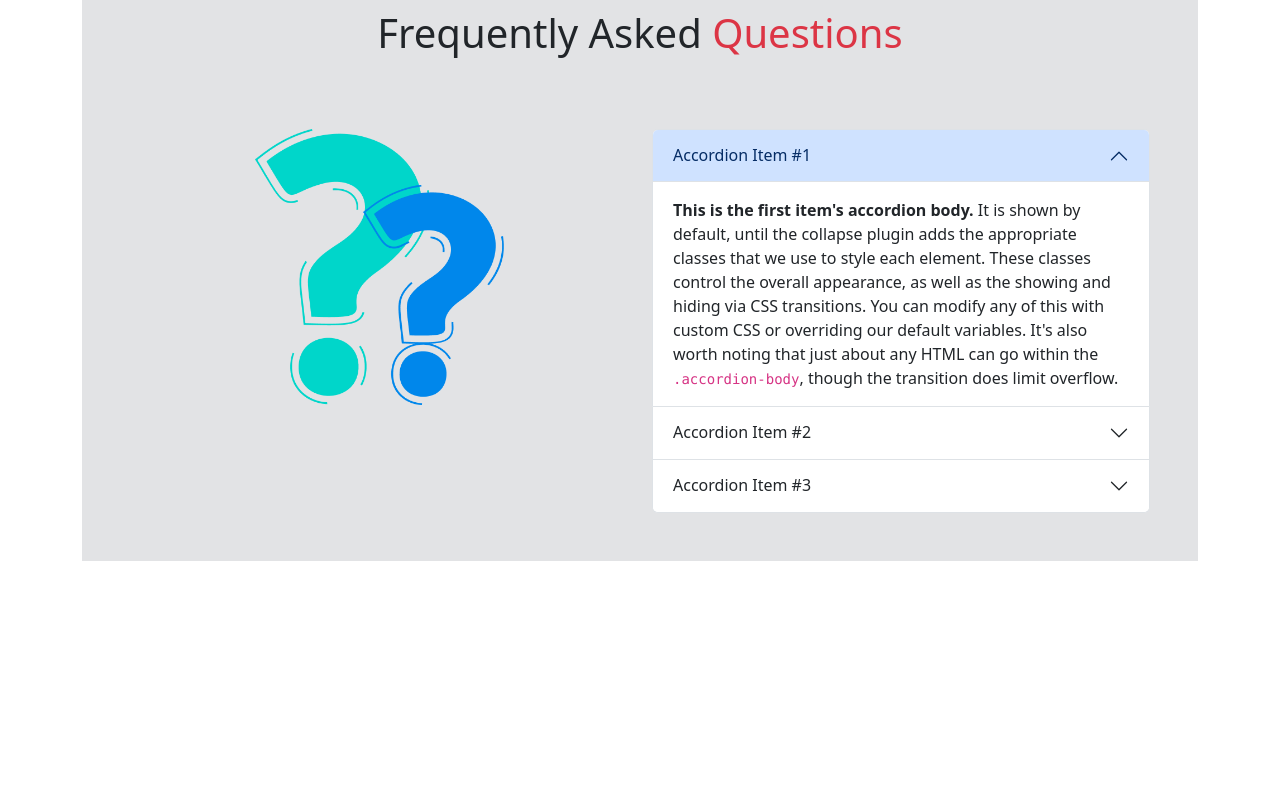
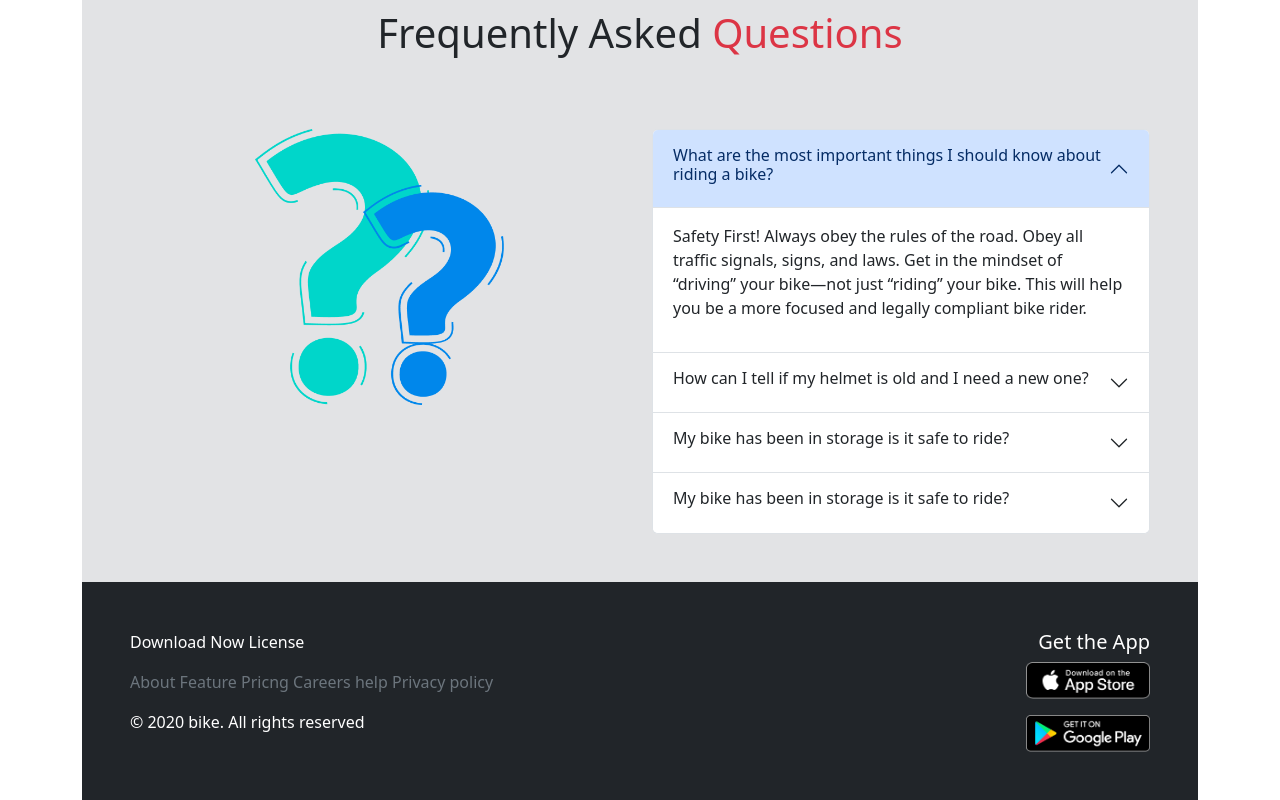
Before and after one commit to Tuhin531/bicker-zone, a plain HTML site: page index.html in a window 1280 px wide. Shown: the part 2577-3377 px from the top of the page. Before the commit the page ends 3138 px from the top, so only its background shows below. Drawn offline with nearby package versions, Linux system fonts and the light colour scheme.

Commit message:
add footer section

```diff
--- a/index.html
+++ b/index.html
@@ -272,36 +272,48 @@
           <div class="accordion-item">
             <h2 class="accordion-header">
               <button class="accordion-button" type="button" data-bs-toggle="collapse" data-bs-target="#collapseOne" aria-expanded="true" aria-controls="collapseOne">
-                Accordion Item #1
+               <h6> What are the most important things I should know about riding a bike?</h6>
               </button>
             </h2>
             <div id="collapseOne" class="accordion-collapse collapse show" data-bs-parent="#accordionExample">
               <div class="accordion-body">
-                <strong>This is the first item's accordion body.</strong> It is shown by default, until the collapse plugin adds the appropriate classes that we use to style each element. These classes control the overall appearance, as well as the showing and hiding via CSS transitions. You can modify any of this with custom CSS or overriding our default variables. It's also worth noting that just about any HTML can go within the <code>.accordion-body</code>, though the transition does limit overflow.
+                <p>Safety First! Always obey the rules of the road. Obey all traffic signals, signs, and laws. Get in the mindset of “driving” your bike—not just “riding” your bike. This will help you be a more focused and legally compliant bike rider. </p>
               </div>
             </div>
           </div>
           <div class="accordion-item">
             <h2 class="accordion-header">
               <button class="accordion-button collapsed" type="button" data-bs-toggle="collapse" data-bs-target="#collapseTwo" aria-expanded="false" aria-controls="collapseTwo">
-                Accordion Item #2
+               <h6> How can I tell if my helmet is old and I need a  new one?</h6>
               </button>
             </h2>
             <div id="collapseTwo" class="accordion-collapse collapse" data-bs-parent="#accordionExample">
               <div class="accordion-body">
-                <strong>This is the second item's accordion body.</strong> It is hidden by default, until the collapse plugin adds the appropriate classes that we use to style each element. These classes control the overall appearance, as well as the showing and hiding via CSS transitions. You can modify any of this with custom CSS or overriding our default variables. It's also worth noting that just about any HTML can go within the <code>.accordion-body</code>, though the transition does limit overflow.
+                <p>Safety First! Always obey the rules of the road. Obey all traffic signals, signs, and laws. Get in the mindset of “driving” your bike—not just “riding” your bike. This will help you be a more focused and legally compliant bike rider. </p>
               </div>
             </div>
           </div>
           <div class="accordion-item">
             <h2 class="accordion-header">
               <button class="accordion-button collapsed" type="button" data-bs-toggle="collapse" data-bs-target="#collapseThree" aria-expanded="false" aria-controls="collapseThree">
-                Accordion Item #3
+              <h6> My bike has been in storage is it safe to ride?</h6>
               </button>
             </h2>
             <div id="collapseThree" class="accordion-collapse collapse" data-bs-parent="#accordionExample">
               <div class="accordion-body">
-                <strong>This is the third item's accordion body.</strong> It is hidden by default, until the collapse plugin adds the appropriate classes that we use to style each element. These classes control the overall appearance, as well as the showing and hiding via CSS transitions. You can modify any of this with custom CSS or overriding our default variables. It's also worth noting that just about any HTML can go within the <code>.accordion-body</code>, though the transition does limit overflow.
+               <p> Safety First! Always obey the rules of the road. Obey all traffic signals, signs, and laws. Get in the mindset of “driving” your bike—not just “riding” your bike. This will help you be a more focused and legally compliant bike rider.</p>
+              </div>
+            </div>
+          </div>
+          <div class="accordion-item">
+            <h2 class="accordion-header">
+              <button class="accordion-button collapsed" type="button" data-bs-toggle="collapse" data-bs-target="#collapseFour" aria-expanded="false" aria-controls="collapseFour">
+               <h6> My bike has been in storage is it safe to ride?</h6>
+              </button>
+            </h2>
+            <div id="collapseFour" class="accordion-collapse collapse" data-bs-parent="#accordionExample">
+              <div class="accordion-body">
+               <p> Safety First! Always obey the rules of the road. Obey all traffic signals, signs, and laws. Get in the mindset of “driving” your bike—not just “riding” your bike. This will help you be a more focused and legally compliant bike rider.</p>
               </div>
             </div>
           </div>
@@ -317,7 +329,40 @@
 
 <!-- footer section -->
  <footer>
+   <section class="text-bg-dark  g-5">
+      <div class="row row-cols-1 row-cols-md-2 py-5 px-5 ">
+        <div class="col">
+          <p>Download Now  License</p>
+          <p class="text-danger g-5" >
 
+               <a class="text-decoration-none text-secondary" href="">  About</a>
+
+                <a class="text-decoration-none text-secondary" href="">  Feature</a>
+
+                <a class="text-decoration-none text-secondary " href="">Pricng</a>
+
+               <a  class="text-decoration-none text-secondary" href=""> Careers</a>
+
+               <a class="text-decoration-none text-secondary" href=""> help</a>
+
+              <a class="text-decoration-none text-secondary" href="">Privacy policy</a>
+
+          </p>
+           <p>© 2020 bike. All rights reserved</p>
+        </div>
+        <div class="col text-end ">
+          <h5 class="">Get the App</h5>
+         <div class="pb-3">
+          <img class="w-25"  src="images/others/ios.png" alt="">
+        </div>
+        <div>
+          <img  class="w-25"  src="images/others/android.png" alt="">
+        </div>
+        </div>
+
+      </div>
+
+   </section>
  </footer>
 
 
```
